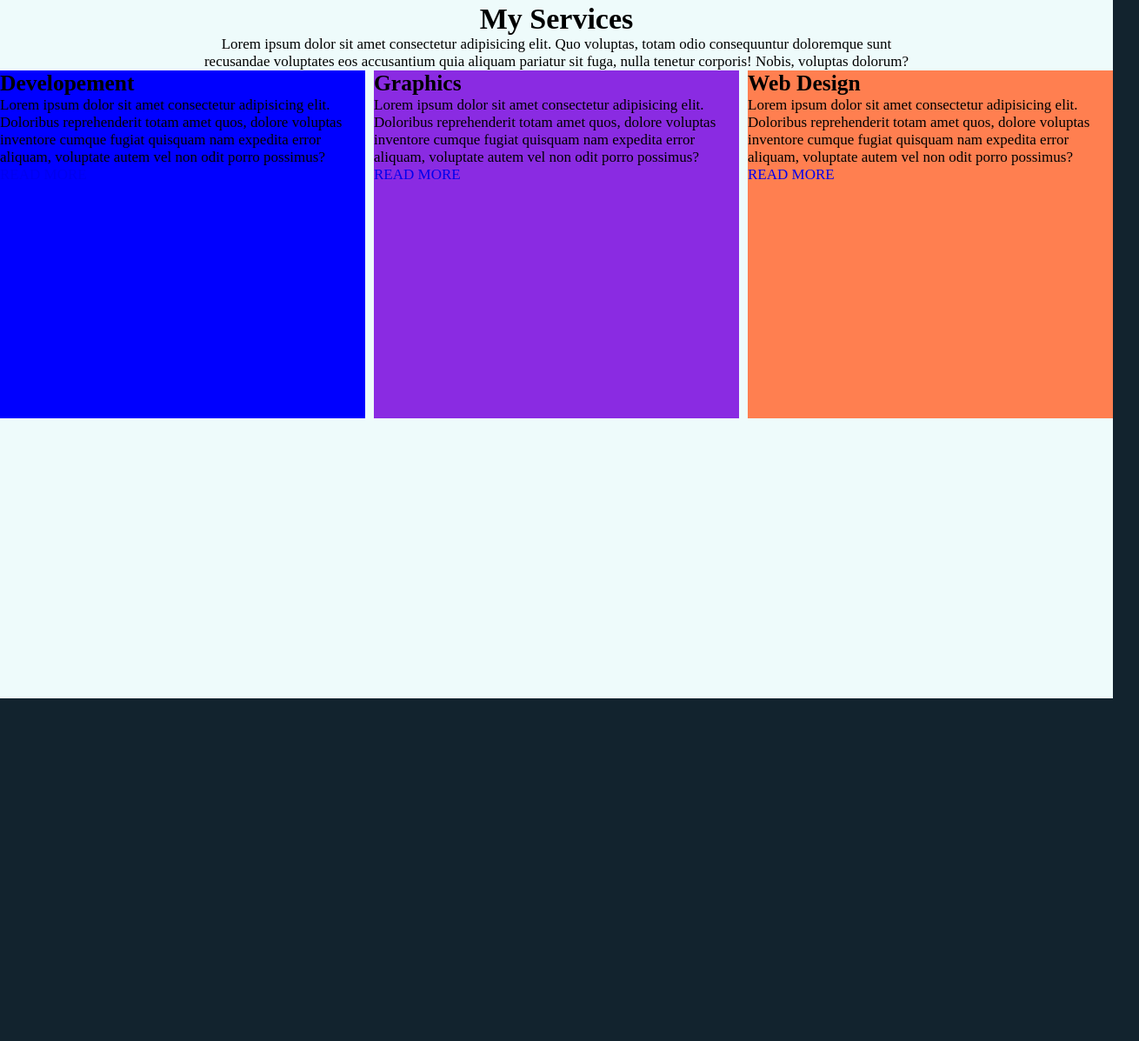
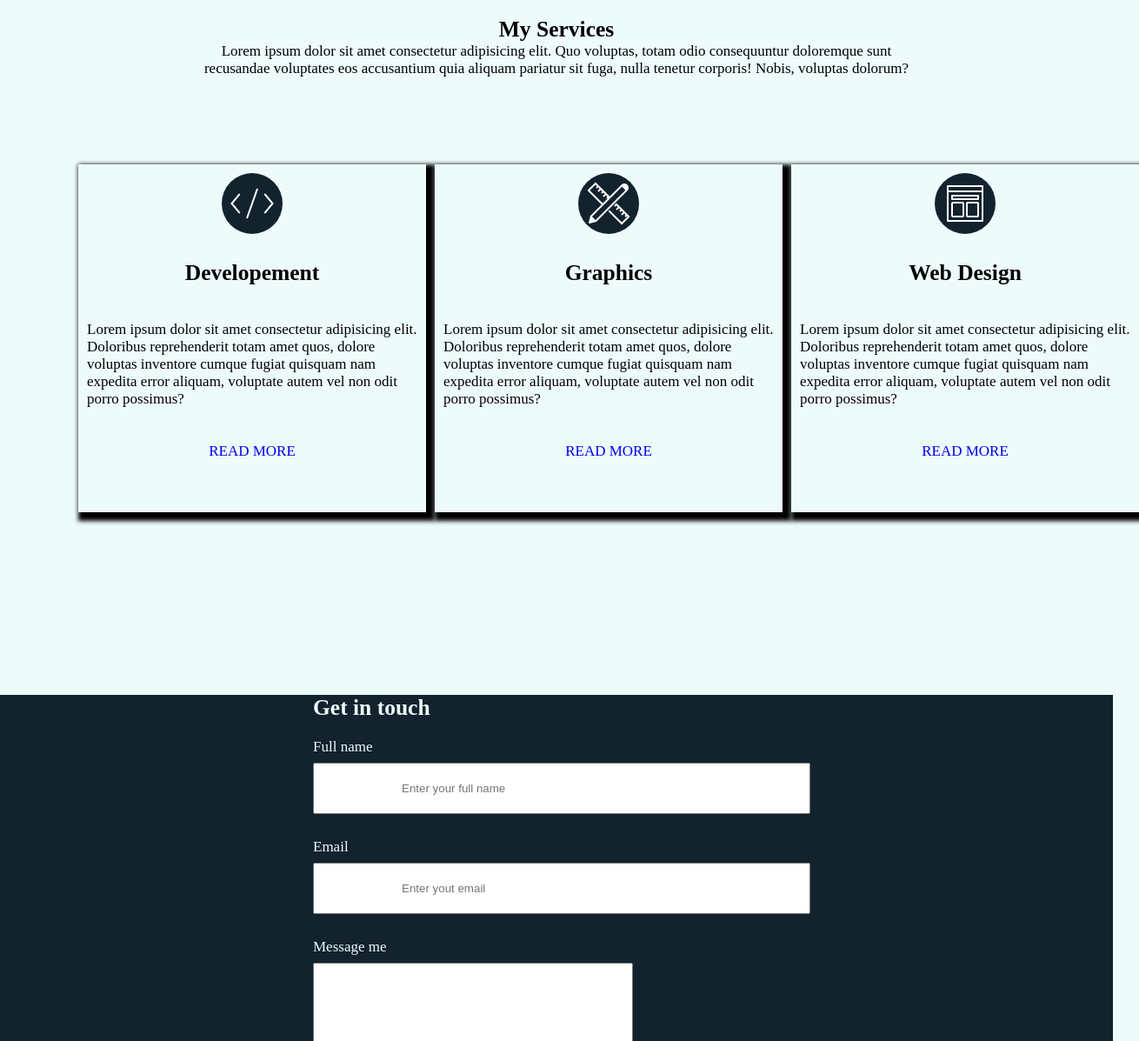
Before and after one commit to mj-debug/portfolio-website, a plain HTML site: page index.html in a window 1280 px wide. Shown: the part 1603-2800 px from the top of the page at 87% size, 1310 px wide, since content can reach past the window. Before the commit the page ends 2406 px from the top, so only its background shows below. Drawn offline with Linux system fonts and the light colour scheme; files that its build step writes are made by us from their sources; a web font is replaced by a local one.

Commit message:
third commit

```diff
--- a/css/style.css
+++ b/css/style.css
@@ -12,19 +12,22 @@ html{
 body{
     font-family: mj-NotoSans-Regular;
     font-size: 17px;
-    background-color: #12232E;
+    background-color: #EEFBFB;
 }
 /* Home begins */
 /* nav bar begins */
 header{
-    height: 97vh;
+    height: 90vh;
     background-color: #12232E;
 }
 .nav-bar{
     display: flex;
     color: #EEFBFB;
+    position: relative;
+    justify-content: space-evenly;
+}
+.nav-bar-1 > p{
     margin-top: 30px;
-    justify-content: space-evenly;
 }
 .nav-bar-2 > ul{
     display: flex;
@@ -33,14 +36,34 @@ header{
 }
 .nav-bar-2 > ul > li{
     margin-right: 30px;
+    margin-top: 30px;
     list-style-type: none;
 }
 .nav-bar-2 > ul > li > a{
     text-decoration: none;
     color: #EEFBFB;
 }
+.nav-bar > button{
+    top: 590px;
+    left: 10px;
+    padding: 10px;
+    border: 50px;
+    margin-top: 20px;
+    margin-left: 370px;
+    border-radius: 40px;
+    position: absolute;
+    border: 0px solid transparent;
+    background-color: #4DA8DA;
+}
+.nav-bar > button > p{
+    font-size: 15px;
+}
+.nav-bar > button> p > a{
+    color: #EEFBFB;
+    text-decoration: none;
+}
 /* nav bar ends */
-main{
+.main{
     margin-top: 120px;
 }
 .main-first{
@@ -108,81 +131,172 @@ main{
     font-size: 20px;
     margin-top: 15px;
 }
-.about > .about-2 > button{
-    padding: 10px;
-    border: 50px;
-    margin-top: 20px;
-    margin-left: 370px;
-    border-radius: 40px;
-    border: 0px solid transparent;
-    background-color: #12232E;
-}
-.about > .about-2 > button > p{
-    font-size: 15px;
-    color: #EEFBFB;
-}
-.about > .about-2 > button > p > a{
-    color: #EEFBFB;
-    text-decoration: none;
-}
 /* About ends */
 
 /* services begins */
 .services{
-    height: 100vh;
+    height: 90vh;
     background-color: #EEFBFB;
 }
-.services > h1{
+.services > div > div > h1{
     text-align: center;
+    margin-top: 100px;
 }
-.services > p{
+.services > div > div > p{
     text-align: center;
 }
 .services-grid{
     display: grid;
     grid-template-columns: 1fr 1fr 1fr;
     grid-gap: 10px;
+    margin-left: 90px;
+    margin-top: 100px;
 }
 .services-grid > .services-grid-one{
     height: 50vh;
-    background-color: blue;
+    width: 50vh;
+    background-color: #EEFBFB;
+    box-shadow: 5px 5px 5px 5px;
+
 }
 .services-grid > .services-grid-one > ul{
     display: flex;
+    align-items: center;
     flex-direction: column;
 }
 .services-grid > .services-grid-one > ul > li{
     list-style-type: none;
+    margin-bottom: 30px;
 }
 .services-grid > .services-grid-one > ul > li > a{
     text-decoration: none;
 }
+.services-grid > .services-grid-one > ul > li > div{
+    height: 70px;
+    width: 70px;
+    border-radius: 100%;
+    position: relative;
+    margin-top: 10px;
+    background-color: #12232E;
+}
+.services-grid > .services-grid-one > ul > li > div > img{
+    position: absolute;
+    left: 10px;
+    top: 10px;
+}
+.services-grid > .services-grid-one > ul > li > p{
+    margin: 10px;
+}
 .services-grid > .services-grid-two{
     height: 50vh;
-    background-color: blueviolet;
+    width: 50vh;
+    background-color: #EEFBFB;
+    box-shadow: 5px 5px 5px 5px;
 }
 .services-grid > .services-grid-two > ul{
     display: flex;
+    align-items: center;
     flex-direction: column;
 }
 .services-grid > .services-grid-two > ul > li{
     list-style-type: none;
+    margin-bottom: 30px;
 }
 .services-grid > .services-grid-two > ul > li > a{
     text-decoration: none;
 }
+.services-grid > .services-grid-two > ul > li > div{
+    height: 70px;
+    width: 70px;
+    border-radius: 100%;
+    position: relative;
+    margin-top: 10px;
+    background-color: #12232E;
+}
+.services-grid > .services-grid-two > ul > li > div > img{
+    position: absolute;
+    left: 10px;
+    top: 10px;
+}
+.services-grid > .services-grid-two > ul > li > p{
+    margin: 10px;
+}
 .services-grid > .services-grid-three{
     height: 50vh;
-    background-color: coral;
+    width: 50vh;
+    background-color: #EEFBFB;
+    box-shadow: 5px 5px 5px 5px;
 }
 .services-grid > .services-grid-three > ul{
     display: flex;
+    align-items: center;
     flex-direction: column;
 }
 .services-grid > .services-grid-three > ul > li{
     list-style-type: none;
+    margin-bottom: 30px;
 }
 .services-grid > .services-grid-three > ul > li > a{
     text-decoration: none;
 }
+.services-grid > .services-grid-three > ul > li > div{
+    height: 70px;
+    width: 70px;
+    border-radius: 100%;
+    position: relative;
+    margin-top: 10px;
+    background-color: #12232E;
+}
+.services-grid > .services-grid-three > ul > li > div > img{
+    position: absolute;
+    left: 10px;
+    top: 10px;
+}
+.services-grid > .services-grid-three > ul > li > p{
+    margin: 10px;
+}
 /* services end */
+hr{
+    color: #12232E;
+    font-weight: 1000;
+}
+
+/*Contact page begins*/
+.Contact{
+	height: 80vh;
+    background-color: #12232E;
+}
+.Contact > div > form{
+    margin-top: 60px;
+	margin-left: 360px;
+}
+.Contact > div > form > h2{
+    color: #EEFBFB;
+}
+.Contact > div > form > label{
+    color: #EEFBFB;
+}
+.Contact > div > form > input{
+	width: 40%;
+	padding: 20px 100px;
+	margin: 8px 0;
+}
+.Contact > div > form > textarea{
+	width: 40%;
+	padding: 100px 100px;
+	margin: 8px 0;
+	box-sizing: border-box;
+}
+.Contact > div > button{
+	padding: 10px;
+    margin-left: 360px;
+    background-color: #4DA8DA;
+    border: 0px solid transparent;
+}
+.Contact > div > button > a{
+	color: #EEFBFB;
+	font-size: 15px;
+	margin: 20px;
+	text-decoration: none;
+}
+/*Contact page ends``*/
--- a/index.html
+++ b/index.html
@@ -4,8 +4,8 @@
     <meta charset="UTF-8">
     <meta http-equiv="X-UA-Compatible" content="IE=edge">
     <meta name="viewport" content="width=device-width, initial-scale=1.0">
+    <link rel="stylesheet" href="/icons/fontawesome-free-6.1.1-web/css/all.min.css">
     <link rel="stylesheet" href="css/style.css" type="text/css">
-    <link rel="stylesheet" href="/icons/font-awesome-4.7.0/css/font-awesome.min.css" type="text/css">
     <title>mj.dev</title>
 </head>
 <body>
@@ -20,15 +20,17 @@
                 <ul>
                     <li><a href="#home">Home</a></li>
                     <li><a href="#about">About</a></li>
-                    <li><a href="#">Services</a></li>
-                    <li><a href="#">Contact</a></li>
+                    <li><a href="#skills">Skills</a></li>
+                    <li><a href="#services">Services</a></li>
+                    <li><a href="#contact">Contact</a></li>
                 </ul>
             </div>
+            <button><p><a href="#contact">Hire me</a></p></button>
         </div>
         <!-- nav bar ends -->
 
         <section id="home">
-            <main>
+            <div class="main">
                 <div class="main-first">
                     <img src="images/IMG_9dwx5t.jpg" alt="">
                 </div>
@@ -38,7 +40,7 @@
                     <p>I am a web developer based in Aba, Nigeria. I build solutions for the  and I'm interested in all things web <br> which includes the front end and back end.
                     Welcome to my corner of the internet. I'm glad you're here.</p>
                 </div>
-            </main>
+            </div>
         </section>
     </header>
     <!-- Home ends -->
@@ -55,23 +57,33 @@
                 I'm interested in building both front-end and back-end solutions for enterprises and businesses. <br>
                 I have extensive knowledge and experience in HTML,CSS, Javascript and python. <br>
                 I look forward to working with you.</p>
-                <button><p><a href="#">Get in touch</a></p></button>
             </div>
 
         </div>
     </section>
+    <hr>
     <!-- About ends -->
 
     <!-- Services begins -->
+    <section id="services">
         <div class="services">
-        <h1>My Services</h1>
+            <div>
+                <div><h1>My Services</h1></div>
+                <div>
                     <p>
                         Lorem ipsum dolor sit amet consectetur adipisicing elit. Quo voluptas, totam odio consequuntur doloremque sunt <br> recusandae voluptates eos accusantium quia aliquam pariatur sit fuga, nulla tenetur corporis! Nobis, voluptas dolorum?
                     </p>
+                </div>
+            </div>
+
             <div class="services-grid">
                 <div class="services-grid-one">
                     <ul>
-                    <li></li>
+                        <li>
+                            <div>
+                                <img src="/images/icons8-source-code-50.png" alt="">
+                            </div>
+                        </li>
                         <li><h2>Developement</h2></li>
                         <li><p>Lorem ipsum dolor sit amet consectetur adipisicing elit. Doloribus reprehenderit totam amet quos, dolore voluptas inventore cumque fugiat quisquam nam expedita error aliquam, voluptate autem vel non odit porro possimus?</p></li>
                         <li><a href="#">READ MORE</a></li>
@@ -79,7 +91,11 @@
                 </div>
                 <div class="services-grid-two">
                     <ul>
-                    <li></li>
+                        <li>
+                            <div>
+                                <img src="/images/icons8-design-50.png" alt="">
+                            </div>
+                        </li>
                         <li><h2>Graphics</h2></li>
                         <li><p>Lorem ipsum dolor sit amet consectetur adipisicing elit. Doloribus reprehenderit totam amet quos, dolore voluptas inventore cumque fugiat quisquam nam expedita error aliquam, voluptate autem vel non odit porro possimus?</p></li>
                         <li><a href="#">READ MORE</a></li>
@@ -87,7 +103,11 @@
                 </div>
                 <div class="services-grid-three">
                     <ul>
-                    <li></li>
+                        <li>
+                            <div>
+                                <img src="/images/icons8-template-50.png" alt="">
+                            </div>
+                        </li>
                         <li><h2>Web Design</h2></li>
                         <li><p>Lorem ipsum dolor sit amet consectetur adipisicing elit. Doloribus reprehenderit totam amet quos, dolore voluptas inventore cumque fugiat quisquam nam expedita error aliquam, voluptate autem vel non odit porro possimus?</p></li>
                         <li><a href="#">READ MORE</a></li>
@@ -95,11 +115,28 @@
                 </div>
             </div>
         </div>
+    </section>
     <!-- Services ends -->
 
     <!-- Contact begins -->
+    <section id="contact">
+        <div class="Contact">
+            <div>
+                <form>
+                    <h2>Get in touch</h2><br>
+                    <label>Full name</label><br>
+                    <input type="text" name="fullname" placeholder="Enter your full name"><br><br>
+                    <label>Email</label><br>
+                    <input type="email" name="email" placeholder="Enter yout email"><br><br>
+                    <label>Message me</label><br>
+                    <textarea placeholder="message me"></textarea>
+                </form>
+            </div>
+            <div>
+                <button><a href="#">Submit</a></button>
+            </div>
+        </div>
+    </section>
     <!-- Contact ends -->
-
-
 </body>
 </html>
```
Also changed, not shown: images/icons8-design-30.png (added), images/icons8-design-50.png (added), images/icons8-source-code-50.png (added), images/icons8-template-50.png (added). Lines whose indentation alone changed are shown as unchanged.
